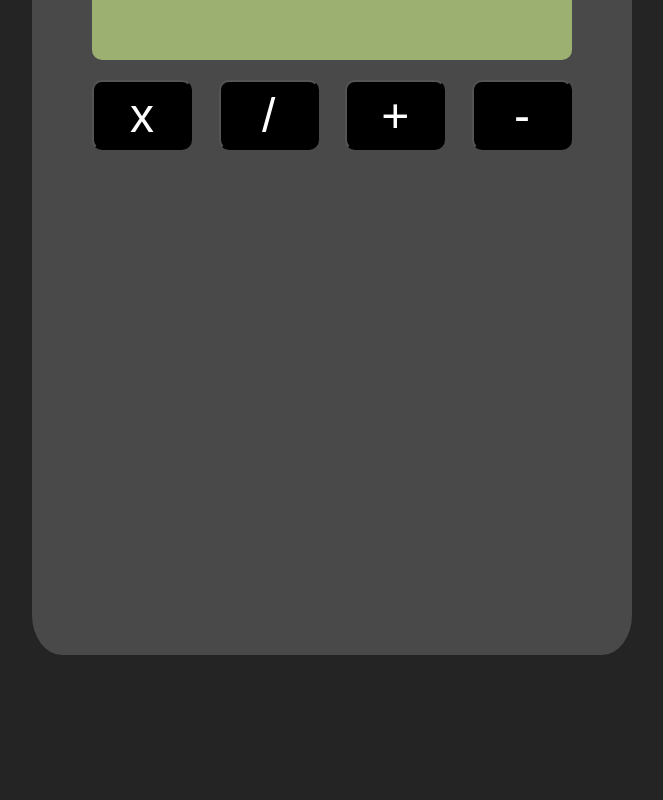
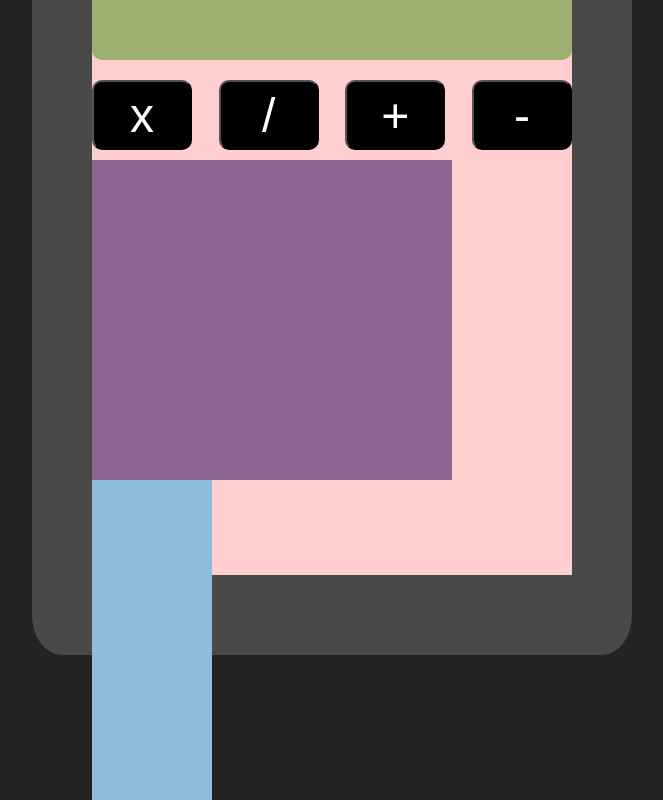
Before and after one commit to TheTallProgrammer/redux-react-calculator, a React (Vite) app: page / in a window 1280 px wide. Shown: the part 177-977 px from the top of the page, without its empty margins (308-971 px from the left). Before the commit the page ends 864 px from the top, so only its background shows below. Built offline with nearby package versions, Linux system fonts and the light colour scheme.

Commit message:
made numbers wrapper and special operators wrapper

```diff
--- a/src/components/Calculator.tsx
+++ b/src/components/Calculator.tsx
@@ -15,6 +15,8 @@ const Calculator = () => {
                 <OperatorButton key={keyId + 1} operatorSymbol={operator}/>
               ))}
             </div>
+            <div className={styles.numbersWrapper}/>
+            <div className={styles.specialOpWrapper}/>
         </div>
     </div>
   )
--- a/src/styles/Calculator.module.css
+++ b/src/styles/Calculator.module.css
@@ -9,7 +9,7 @@
 }
 
 .contentWrapper {
-    /* background: rgb(255, 207, 207);  */
+    background: rgb(255, 207, 207);
     width: 80%;
     height: 80%;
     justify-content: center;
@@ -33,3 +33,15 @@
     gap: 20px;
 
 }
+
+.numbersWrapper{
+    width: 75%;
+    height: 50%;
+    background-color: rgb(142, 100, 144)
+}
+
+.specialOpWrapper{
+    width: 25%;
+    height: 50%;
+    background-color:rgb(143, 188, 220);
+}
```
